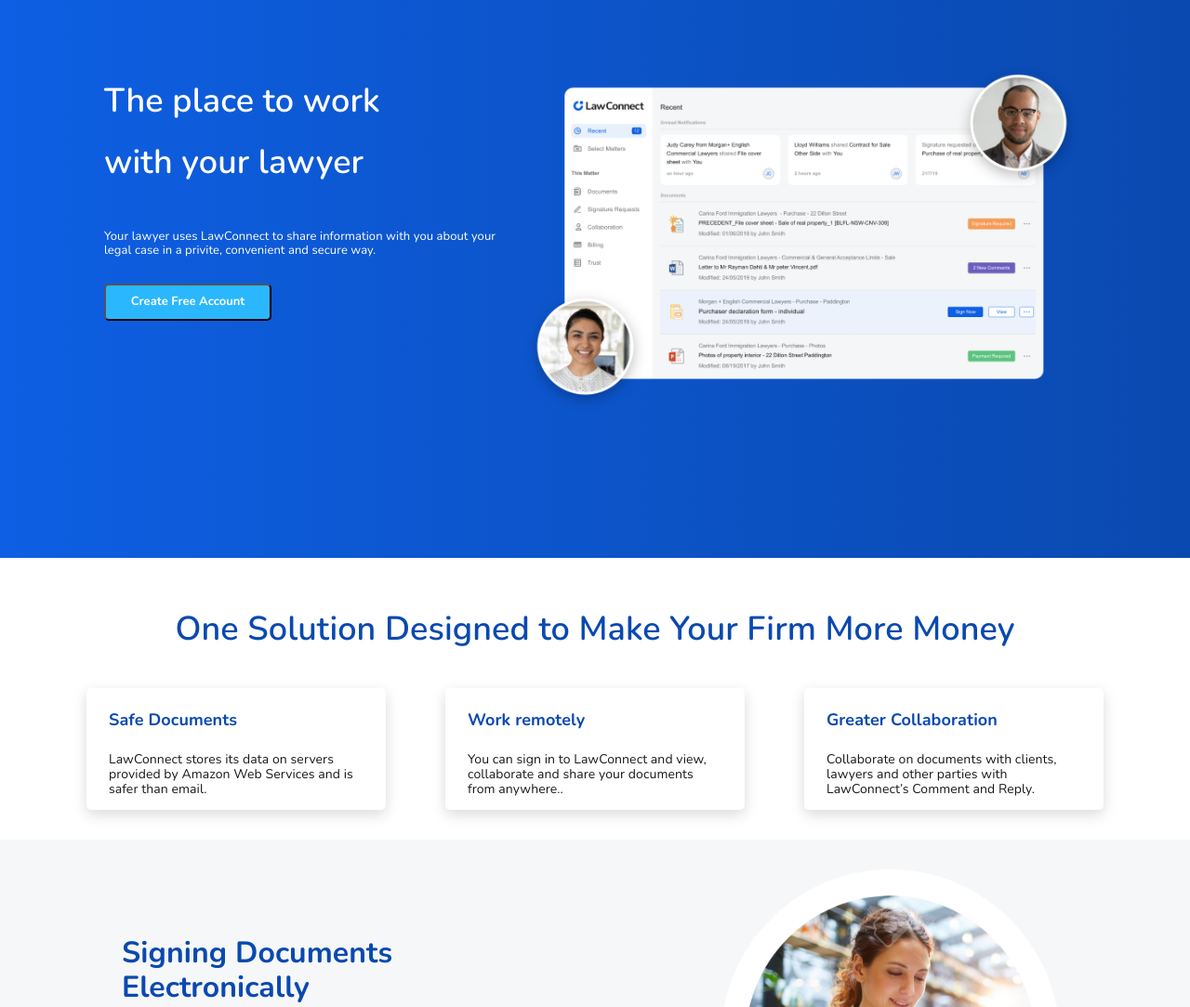
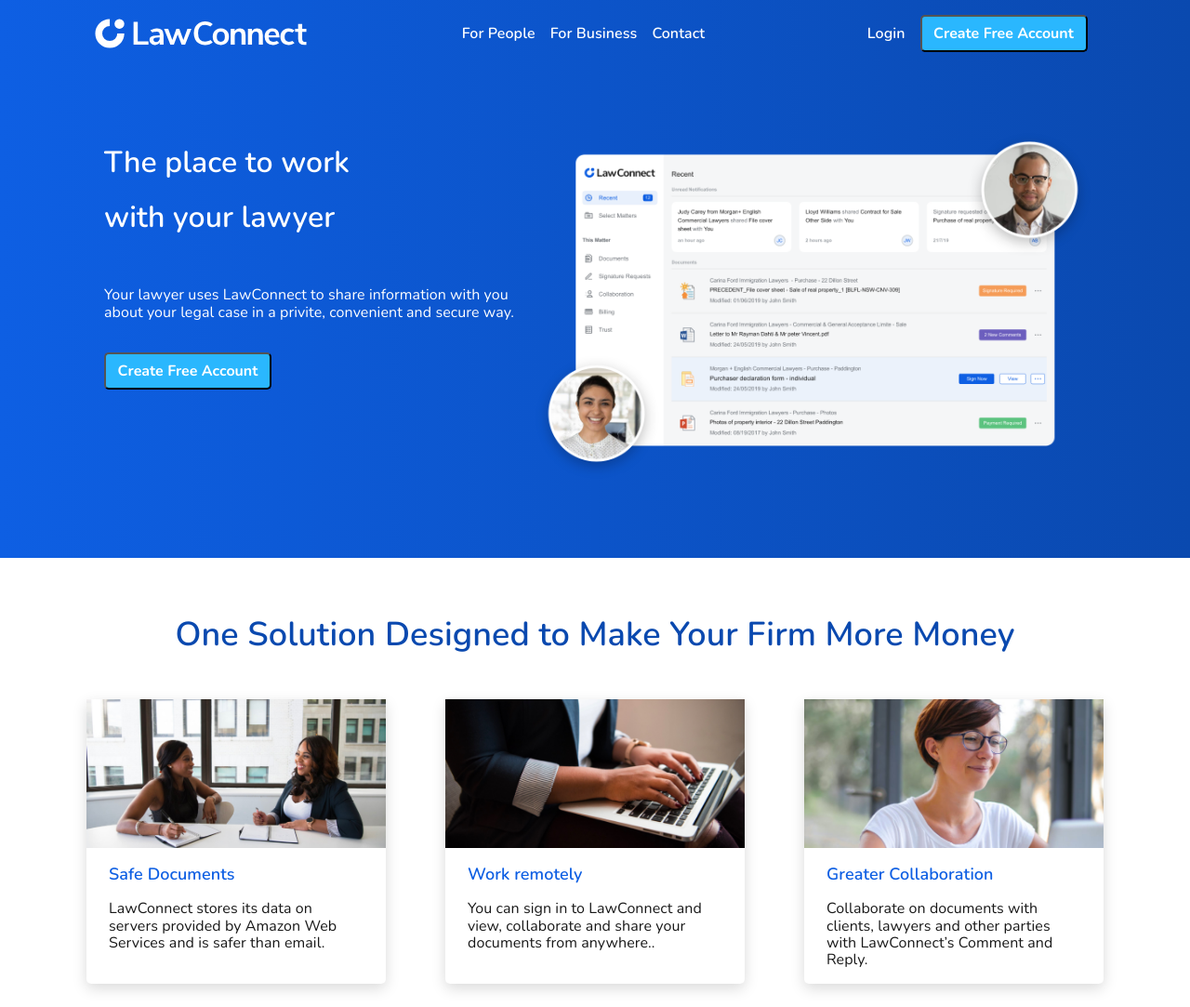
Before and after one commit to rezkibimo/LeapDev-Activity-2-Code, a Gatsby site: page / in a window 1280 px wide. Shown: the top 1083 px of the page at 93% size. Built offline with nearby package versions, Linux system fonts and the light colour scheme; Gatsby itself is replaced by a stand-in of ours.

Commit message:
Styling Clean Up
Common style are now grouped inside global.scss

```diff
--- a/src/components/CardSection.js
+++ b/src/components/CardSection.js
@@ -9,31 +9,49 @@
             <div className='sectionContainer'>
 
                 <div>
-                    <h1 className='cardHeader'>One Solution Designed to Make Your Firm More Money</h1>
+                    <h2 className='cardHeader'>One Solution Designed to Make Your Firm More Money</h2>
                     <br></br>
                 </div>
 
                 <section className="card-layout">
                     <div className="card">
                         <div className='card-image'>
+                            <StaticImage
+                                src="../images/lc-safe-docs@2x.jpg"
+                                alt="Safe Documents"
+                                layout="constrained"
+                            />
                         </div>
-
                         <div className="card-body">
-                            <h4>Safe Documents</h4>
+                            <h3>Safe Documents</h3>
                             <p>LawConnect stores its data on servers provided by Amazon Web Services and is safer than email.</p>
                         </div>
                     </div>
 
                     <div className="card">
+                        <div className='card-image'>
+                            <StaticImage
+                                src="../images/lc-work-remote@2x.jpg"
+                                alt="Work Remote"
+                                layout="constrained"
+                            />
+                        </div>
                         <div className="card-body">
-                            <h4>Work remotely</h4>
+                            <h3>Work remotely</h3>
                             <p>You can sign in to LawConnect and view, collaborate and share your documents from anywhere..</p>
                         </div>
                     </div>
 
                     <div className="card">
+                        <div className='card-image'>
+                            <StaticImage
+                                src="../images/lc-greater-collab@2x.jpg"
+                                alt="Greater Collaboration"
+                                layout="constrained"
+                            />
+                        </div>
                         <div className="card-body">
-                            <h4>Greater Collaboration</h4>
+                            <h3>Greater Collaboration</h3>
                             <p>Collaborate on documents with clients, lawyers and other parties with LawConnect’s Comment and Reply.</p>
                         </div>
                     </div>
--- a/src/components/indexJumbotron.js
+++ b/src/components/indexJumbotron.js
@@ -11,7 +11,7 @@
                 <section class="twoColoumnLayoutWrapReverse sectionContainer withBGColor">
 
                     <div className="textBox">
-                        <h1 className="sectionHeader">Signing Documents Electronically</h1>
+                        <h2 className="sectionHeader">Signing Documents Electronically</h2>
                         <p>Your lawyer will share documents related to your case with you, via LawConnect. Each time a document is shared by your lawyer, you will receive an email notification so you can access the document.</p>
                         <p> If you already have a LawConnect account, you can login and an alert will be in your notifications tab that a document has been shared.</p>
                     </div>
@@ -33,15 +33,25 @@
 
                 <section class="twoColoumnLayout sectionContainer">
                     <div className="imgColoumn">
-                        <StaticImage
-                            src="../images/lc-sign-docs-desktop@2x.png"
-                            // srcset="../images/lc-sign-docs-desktop@2x.png 2x, ../images/lc-sign-docs-desktop@2x.png 1x"
-                            alt="Safe Documents"
-                            width="372"
-                        />
+
+                        <div className="hideOnMobile">
+                            <StaticImage
+                                src="../images/lc-sign-docs-desktop@2x.png"
+                                alt="Safe Documents"
+                                width="372"
+                            />
+                        </div>
+
+                        <div className="showOnMobile hideOnDesktop">
+                            <StaticImage
+                                src="../images/lc-sign-docs-mobile@2x.png"
+                                alt="Safe Documents"
+                                width="372"
+                            />
+                        </div>
                     </div>
                     <div className="textBox">
-                        <h1 className="sectionHeader">Signing Documents Electronically</h1>
+                        <h2 className="sectionHeader">Signing Documents Electronically</h2>
                         <p>LawConnect integrates with DocuSign to provide our users with a quick, easy and secure way to sign importnt legal documents online.</p>
                     </div>
                 </section>
--- a/src/pages/index.js
+++ b/src/pages/index.js
@@ -9,7 +9,39 @@
   return <div>
 
     <div className="headerSize">
+      <section class="navigationBar">
+        <div>
+          <StaticImage
+            src="../images/LawConnect-logo-reverse-mono-RGB.svg"
+            alt="Safe Documents"
+            height="32"
+            layout="constrained"
 
+          />
+        </div>
+        <div className="hideOnMobile">
+
+          <ul>
+            <li>For People</li>
+            <li>For Business</li>
+            <li>Contact</li>
+          </ul>
+
+        </div>
+        <div>
+          <ul>
+            <li className="showOnMobile hideOnDesktop">
+              <div className="hamburgerMenu">
+                <div className="hamburgerMenuIcon"></div>
+                <div className="hamburgerMenuIcon"></div>
+                <div className="hamburgerMenuIcon"></div>
+              </div>
+            </li>
+            <li className="hideOnMobile">Login</li>
+            <li className="hideOnMobile"><button>Create Free Account</button></li>
+          </ul>
+        </div>
+      </section>
       <header class="twoColoumnLayoutHeader">
 
         <div className="headerTextBox">
@@ -22,11 +54,22 @@
         </div>
 
         <div>
-          <StaticImage
-            src="../images/lc-hero-desktop@2x.png"
-            alt="Safe Documents"
-            width="611"
-          />
+
+          <div className="hideOnMobile">
+            <StaticImage
+              src="../images/lc-hero-desktop@2x.png"
+              alt="Safe Documents"
+              width="611"
+            />
+          </div>
+          <div className="showOnMobile hideOnDesktop">
+            <StaticImage
+              src="../images/lc-hero-mobile@2x.png"
+              alt="Safe Documents"
+              width="300"
+            />
+          </div>
+
         </div>
 
       </header>
--- a/src/style/CardSection.scss
+++ b/src/style/CardSection.scss
@@ -2,8 +2,6 @@
 
 .cardHeader {
   color: $secondary-dark-blue;
-  font-size: 2.25rem;
-  font-weight: 600;
   text-align: center;
 }
 
@@ -35,13 +33,7 @@
     padding-left: 24px;
     padding-right: 24px;
     color: $primary-black;
-    font-size: 0.875rem;
     letter-spacing: 0.08px;
 
-    h4 {
-      color: $secondary-dark-blue;
-      font-size: 1.125rem;
-      font-weight: bold;
-    }
   }
 }
--- a/src/style/global.scss
+++ b/src/style/global.scss
@@ -15,9 +15,69 @@
 
 html {
   font-family: "Nunito", sans-serif;
-  font-weight: 400;
   letter-spacing: 0.08px;
   overflow: -moz-scrollbars-vertical;
   overflow-x: hidden;
   overflow-y: auto;
 }
+
+p {
+  font-weight: 400;
+  font-size: 16px;
+  color: $primary-black;
+}
+
+h1 {
+  font-weight: 700;
+  font-size: 48px;
+}
+
+h2 {
+  font-weight: 600;
+  font-size: 36px;
+}
+
+h3 {
+  font-weight: 600;
+  font-size: 18px;
+  color: $primary-vivid-blue;
+}
+
+// Responsive
+
+@media screen and (max-width: 768px) {
+  p {
+    font-weight: 400;
+    font-size: 14px;
+    color: $primary-black;
+  }
+
+  h1 {
+    font-weight: 700;
+    font-size: 32px;
+  }
+
+  h2 {
+    font-weight: 600;
+    font-size: 24px;
+  }
+
+  h3 {
+    font-weight: 600;
+    font-size: 18px;
+  }
+
+  .hideOnMobile {
+    display: none !important;
+  }
+
+  .showOnMobile {
+    display: contents !important;
+  }
+}
+
+@media screen and (min-width: 768px) {
+  .hideOnDesktop {
+    display: none !important;
+  }
+}
--- a/src/style/index.scss
+++ b/src/style/index.scss
@@ -1,13 +1,8 @@
 @import "./global.scss";
-
-.background {
-  background: transparent linear-gradient(0deg, #0a49af 0%, #0e5fe3 100%) 0% 0%
-    no-repeat padding-box;
-}
 
 .headerSize {
   min-height: 75vh;
-  //background-image: url("../images/LawConnect-lcon-RGB.png");
+  //background-image: url("../images/LawConnect-lcon-sky-blue-RGB.svg");
   background-repeat: no-repeat;
   background-attachment: fixed;
   background-position: right;
@@ -20,10 +15,45 @@
   );
 }
 
+.navigationBar {
+  width: 100%;
+
+  display: flex;
+  gap: 16px;
+
+  justify-content: space-evenly;
+  align-items: center;
+}
+
+ul {
+  list-style-type: none;
+  button {
+    color: white;
+    font-weight: 700;
+    background-color: $secondary-sky-blue;
+    display: inline-block;
+    width: 180px;
+    height: 40px;
+    border-radius: 5px;
+  }
+
+  li {
+    display: inline;
+    padding-left: 8px;
+    padding-right: 8px;
+    color: #fff;
+    font-weight: 600;
+    font-size: 16px;
+  }
+}
+
 header {
   text-align: center;
   padding-top: 64px;
   padding-bottom: 64px;
+  p {
+    color: #fff;
+  }
   div {
     flex-wrap: wrap-reverse;
     // margin-left: 5%;
@@ -52,17 +82,17 @@
 
 .sectionTopHeader {
   color: white;
-  font-size: 36px;
   font-weight: 600;
   text-align: left;
 }
 
 .headerTextBox {
-  font-size: small;
   color: white;
   text-align: left;
   overflow-wrap: break-word;
   inline-size: 445px;
+  padding-left: 12px;
+  padding-right: 12px;
 }
 
 footer {
@@ -84,3 +114,30 @@
     }
   }
 }
+
+// Responsive
+
+@media screen and (max-width: 768px) {
+  .navigationBar {
+    display: flex;
+    gap: 16px;
+    justify-content: space-around;
+    align-items: flex-end;
+
+  }
+
+  .sectionTopHeader {
+    text-align: center;
+  }
+
+}
+
+
+//Hamburger Menu
+
+.hamburgerMenuIcon {
+  width: 32px;
+  height: 2px;
+  margin: 8px;
+  background-color: white;
+}
--- a/src/style/jumbotron.scss
+++ b/src/style/jumbotron.scss
@@ -36,8 +36,8 @@
 .textBox {
   inline-size: 445px;
   overflow-wrap: break-word;
-  margin-left: 5%;
-  margin-right: 5%;
+  padding-left: 12px;
+  padding-right: 12px;
 }
 
 .withBGColor {
```
Also changed, not shown: src/images/LawConnect-logo-reverse-mono-RGB.svg (added), src/images/lc-greater-collab-png.png (deleted), 1 other file.
